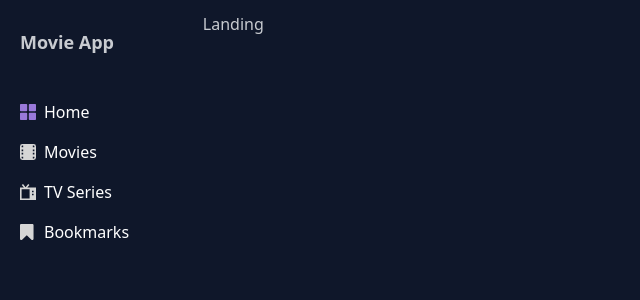
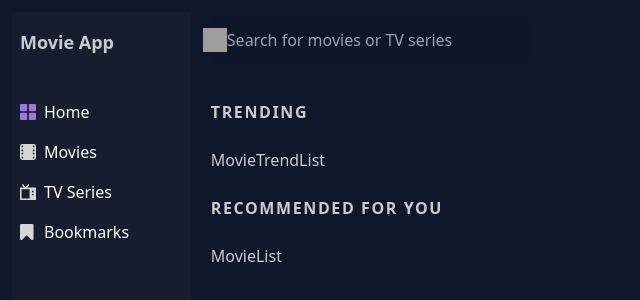
Before and after one commit to Ucheizzzy/tsmovieapp, a React (Vite) app: page / in a window 1280 px wide. Shown: the top 300 px of the page, without its empty margins (0-640 px from the left). Built offline with nearby package versions, Linux system fonts and the light colour scheme; grey boxes are pictures that could not be loaded.

Commit message:
working on the movie list

```diff
--- a/src/App.tsx
+++ b/src/App.tsx
@@ -1,5 +1,6 @@
 import { createBrowserRouter, RouterProvider } from 'react-router-dom'
 import { Bookmark, Error, Landing, Movie, Series } from './pages'
+import { MovieProvider } from './context/movieContext'
 
 const router = createBrowserRouter([
   {
@@ -22,7 +23,11 @@ const router = createBrowserRouter([
 ])
 
 const App = () => {
-  return <RouterProvider router={router} />
+  return (
+    <MovieProvider>
+      <RouterProvider router={router} />
+    </MovieProvider>
+  )
 }
 
 export default App
--- /dev/null
+++ b/src/components/MovieList.tsx
@@ -0,0 +1,5 @@
+const MovieList = () => {
+  return <div>MovieList</div>
+}
+
+export default MovieList
--- /dev/null
+++ b/src/components/MovieTrendList.tsx
@@ -0,0 +1,12 @@
+import { MovieDataType } from '../assets/data'
+
+type Props = {
+  trendingList: MovieDataType[]
+}
+const MovieTrendList = ({ trendingList }: Props) => {
+  console.log(trendingList)
+
+  return <div>MovieTrendList</div>
+}
+
+export default MovieTrendList
--- a/src/components/Sidebar.tsx
+++ b/src/components/Sidebar.tsx
@@ -31,7 +31,7 @@ const Sidebar = () => {
   const { pathname } = useLocation()
 
   return (
-    <aside className='p-2 rounded-sm flex sm:flex-row lg:flex-col items-center justify-between sm:w-full lg:w-52'>
+    <aside className='bg-[#161d2f] p-2 rounded-sm flex sm:flex-row lg:flex-col items-center justify-between sm:w-full lg:w-52'>
       <div className='flex sm:flex-row lg:flex-col gap-5 sm:items-center lg:items-start w-full'>
         <h2 className='text-lg font-extrabold  my-2 hidden sm:block'>
           Movie App
--- a/src/components/index.tsx
+++ b/src/components/index.tsx
@@ -1 +1,3 @@
 export { default as Sidebar } from './Sidebar'
+export { default as MovieTrendList } from './MovieTrendList'
+export { default as MovieList } from './MovieList'
--- /dev/null
+++ b/src/context/movieContext.tsx
@@ -0,0 +1,56 @@
+import React, { ReactNode, createContext, useReducer, useContext } from 'react'
+import { MovieDataType, moviesData } from '../assets/data'
+
+interface MovieContextProps {
+  children: ReactNode
+}
+
+interface MovieState {
+  Movies: MovieDataType[]
+}
+
+interface MovieAction {
+  type: string
+  id: string
+}
+
+const reducer = (state: MovieState, action: MovieAction): MovieState => {
+  switch (action.type) {
+    case 'TOGGLE BOOKMARK':
+      return {
+        ...state,
+        Movies: state.Movies.map((movie) => {
+          console.log(movie)
+
+          if (movie.id === action.id)
+            return { ...movie, isBookmarked: !movie.isBookmarked }
+          return movie
+        }),
+      }
+
+    default:
+      return state
+  }
+}
+
+const MoviesList: MovieDataType[] = moviesData
+const initialMovieState = {
+  Movies: MoviesList,
+}
+
+export const MovieContext = createContext<{
+  state: MovieState
+  dispatch: React.Dispatch<MovieAction>
+}>({ state: initialMovieState, dispatch: () => {} })
+
+export const MovieProvider = ({ children }: MovieContextProps) => {
+  const [state, dispatch] = useReducer(reducer, initialMovieState)
+  return (
+    <MovieContext.Provider value={{ state, dispatch }}>
+      {children}
+    </MovieContext.Provider>
+  )
+}
+
+//create custom hook
+export const useMovieContext = () => useContext(MovieContext)
--- a/src/pages/Landing.tsx
+++ b/src/pages/Landing.tsx
@@ -1,7 +1,59 @@
+import { SetStateAction, useState } from 'react'
 import { HomeLayout } from '.'
+import SearchIcon from '../assets/icons/icon-search.svg'
+import { MovieList, MovieTrendList } from '../components'
+import { MovieDataType } from '../assets/data'
+const Landing = () => {
+  const [search, setSearch] = useState<string>('')
+  const [searchList, setSearchList] = useState<MovieDataType[]>([])
+  const trendingList: MovieDataType[] = []
+  const handleSearch = (e: { target: { value: SetStateAction<string> } }) => {
+    setSearch(e.target.value)
+  }
+  return (
+    <HomeLayout>
+      <section>
+        <form className='flex items-center rounded-sm p-1 border-non relative'>
+          <input
+            type='text'
+            placeholder='Search for movies or TV series'
+            className='input input-ghost w-full max-w-xs border-none ms-1'
+            value={search}
+            onChange={handleSearch}
+          />
+          <img
+            src={SearchIcon}
+            alt='search icon'
+            className='w-6 h-6 absolute left-0'
+          />
+        </form>
+      </section>
 
-const Landing = () => {
-  return <HomeLayout>Landing</HomeLayout>
+      <section className='py-2 px-2'>
+        {search === '' ? (
+          <div className='w-full'>
+            <div className='w-full'>
+              <h1 className='font-extrabold my-6 tracking-widest uppercase'>
+                Trending
+              </h1>
+              <MovieTrendList trendingList={trendingList} />
+            </div>
+            <div className='w-full'>
+              <h1 className='font-extrabold my-6 tracking-widest uppercase'>
+                Recommended for you
+              </h1>
+              <MovieList />
+            </div>
+          </div>
+        ) : (
+          <div className='w-full'>
+            <h1>Found nos results for this search</h1>
+            <MovieList />
+          </div>
+        )}
+      </section>
+    </HomeLayout>
+  )
 }
 
 export default Landing
--- a/src/pages/Movie.tsx
+++ b/src/pages/Movie.tsx
@@ -1,5 +1,7 @@
+import { HomeLayout } from '.'
+
 const Movie = () => {
-  return <div>Movie</div>
+  return <HomeLayout>Movies</HomeLayout>
 }
 
 export default Movie
--- a/src/pages/Series.tsx
+++ b/src/pages/Series.tsx
@@ -1,5 +1,7 @@
+import { HomeLayout } from '.'
+
 const Series = () => {
-  return <div>Series</div>
+  return <HomeLayout>Series</HomeLayout>
 }
 
 export default Series
--- a/src/pages/bookmarks.tsx
+++ b/src/pages/bookmarks.tsx
@@ -1,5 +1,7 @@
+import { HomeLayout } from '.'
+
 const Bookmarks = () => {
-  return <div>Bookmarks</div>
+  return <HomeLayout>Bookmark</HomeLayout>
 }
 
 export default Bookmarks
```
